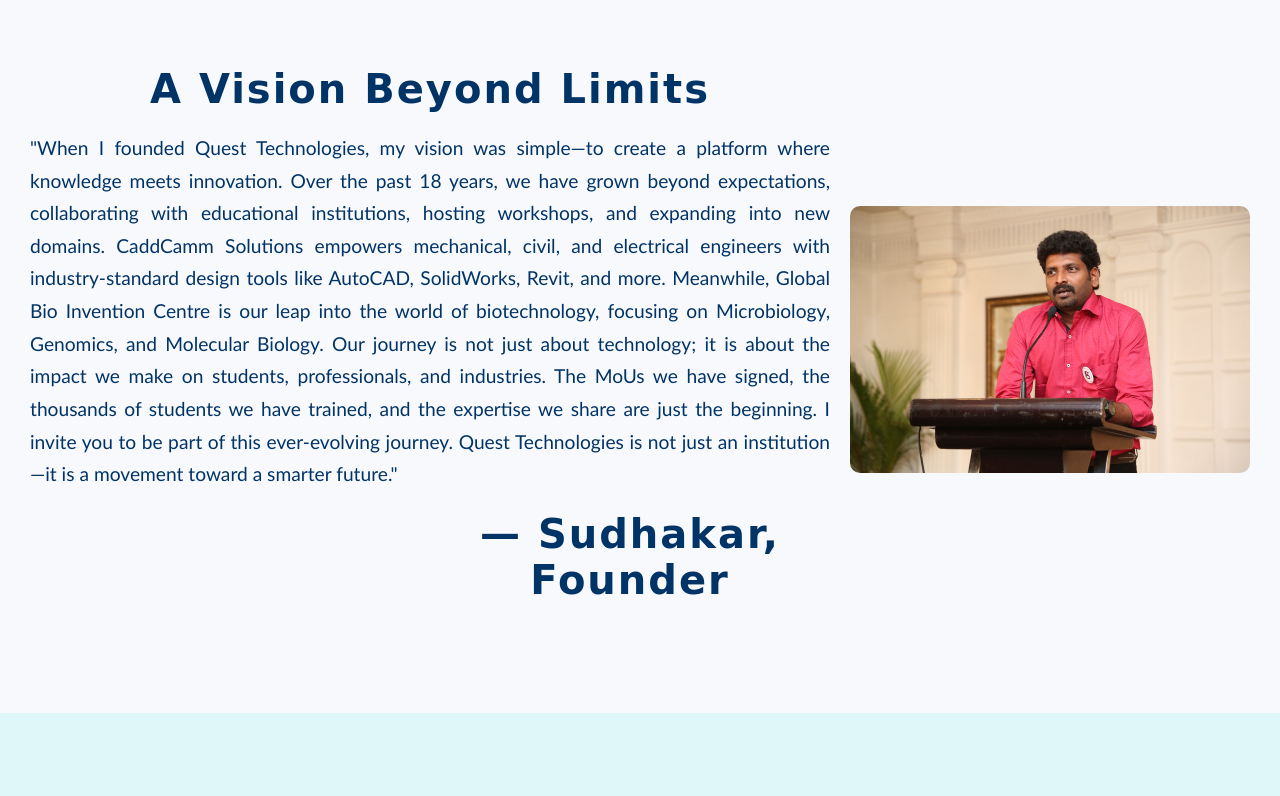
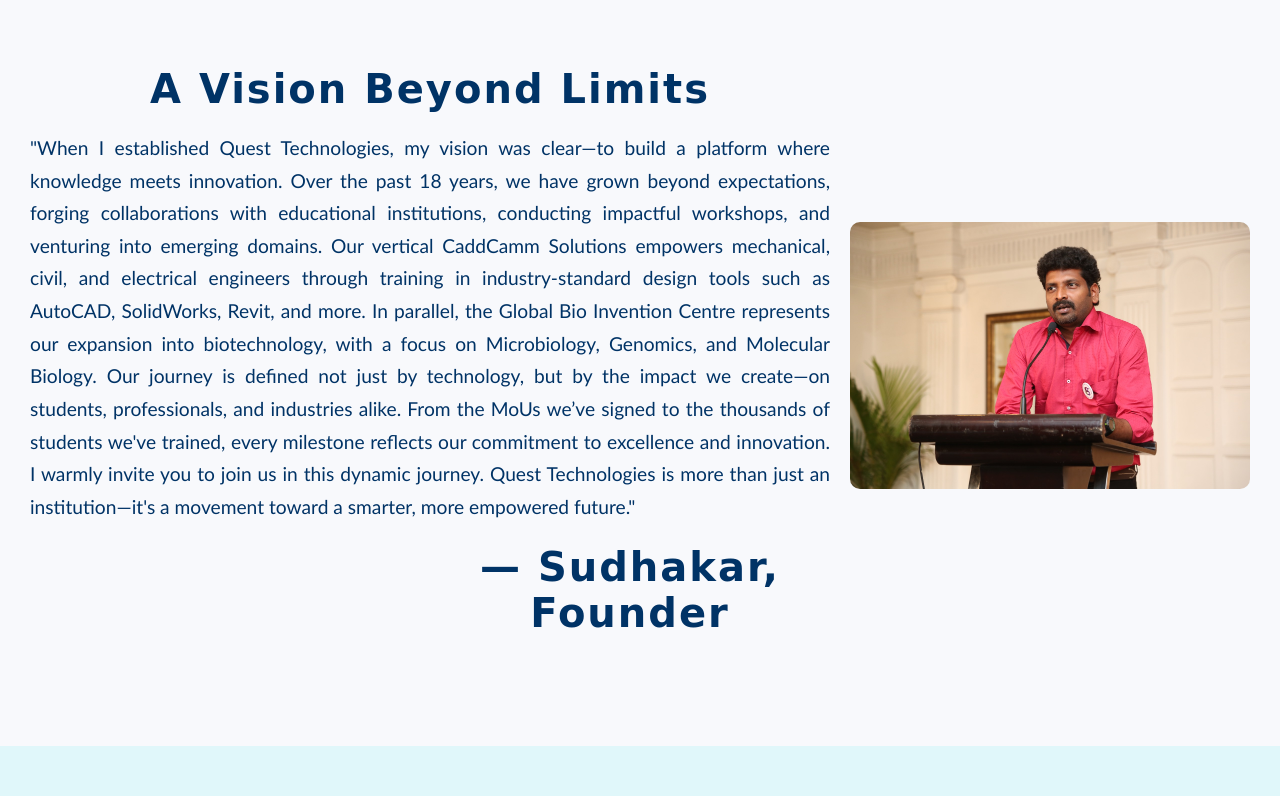
Before and after one commit to questtech08/quest-technologies, a plain HTML site: page index.html in a window 1280 px wide. Shown: the part 2460-3256 px from the top of the page. Drawn offline with Linux system fonts and the light colour scheme; a web font is replaced by a local one.

Commit message:
Third commit

```diff
--- a/css/styles.css
+++ b/css/styles.css
@@ -434,7 +434,6 @@
     display: flex;
     flex-direction: column;
     align-items: center;
-    margin-right: 50px;
 }
 
 .footer-logo img{
--- a/index.html
+++ b/index.html
@@ -110,19 +110,13 @@
             <div class="blog-text">
                 <h3>A Vision Beyond Limits</h3>
                 <p class="blog-content">
-                "When I founded Quest Technologies, my vision was simple—to create a platform where knowledge meets innovation.
-                Over the past 18 years, we have grown beyond expectations, collaborating with educational institutions, hosting workshops,
-                and expanding into new domains.
+                "When I established Quest Technologies, my vision was clear—to build a platform where knowledge meets innovation. Over the past 18 years, we have grown beyond expectations, forging collaborations with educational institutions, conducting impactful workshops, and venturing into emerging domains.
 
-                CaddCamm Solutions empowers mechanical, civil, and electrical engineers with industry-standard design tools like AutoCAD,
-                SolidWorks, Revit, and more. Meanwhile, Global Bio Invention Centre is our leap into the world of biotechnology, focusing
-                on Microbiology, Genomics, and Molecular Biology.
+                Our vertical CaddCamm Solutions empowers mechanical, civil, and electrical engineers through training in industry-standard design tools such as AutoCAD, SolidWorks, Revit, and more. In parallel, the Global Bio Invention Centre represents our expansion into biotechnology, with a focus on Microbiology, Genomics, and Molecular Biology.
 
-                Our journey is not just about technology; it is about the impact we make on students, professionals, and industries. The MoUs
-                we have signed, the thousands of students we have trained, and the expertise we share are just the beginning.
+                Our journey is defined not just by technology, but by the impact we create—on students, professionals, and industries alike. From the MoUs we’ve signed to the thousands of students we've trained, every milestone reflects our commitment to excellence and innovation.
 
-                I invite you to be part of this ever-evolving journey. Quest Technologies is not just an institution—it is a movement toward
-                a smarter future."
+                I warmly invite you to join us in this dynamic journey. Quest Technologies is more than just an institution—it's a movement toward a smarter, more empowered future."
                 </p>
                 <h3 class="founder-name">— Sudhakar, Founder</h3>
             </div>
```
Also changed, not shown: assets/logo/gbivc.png.
